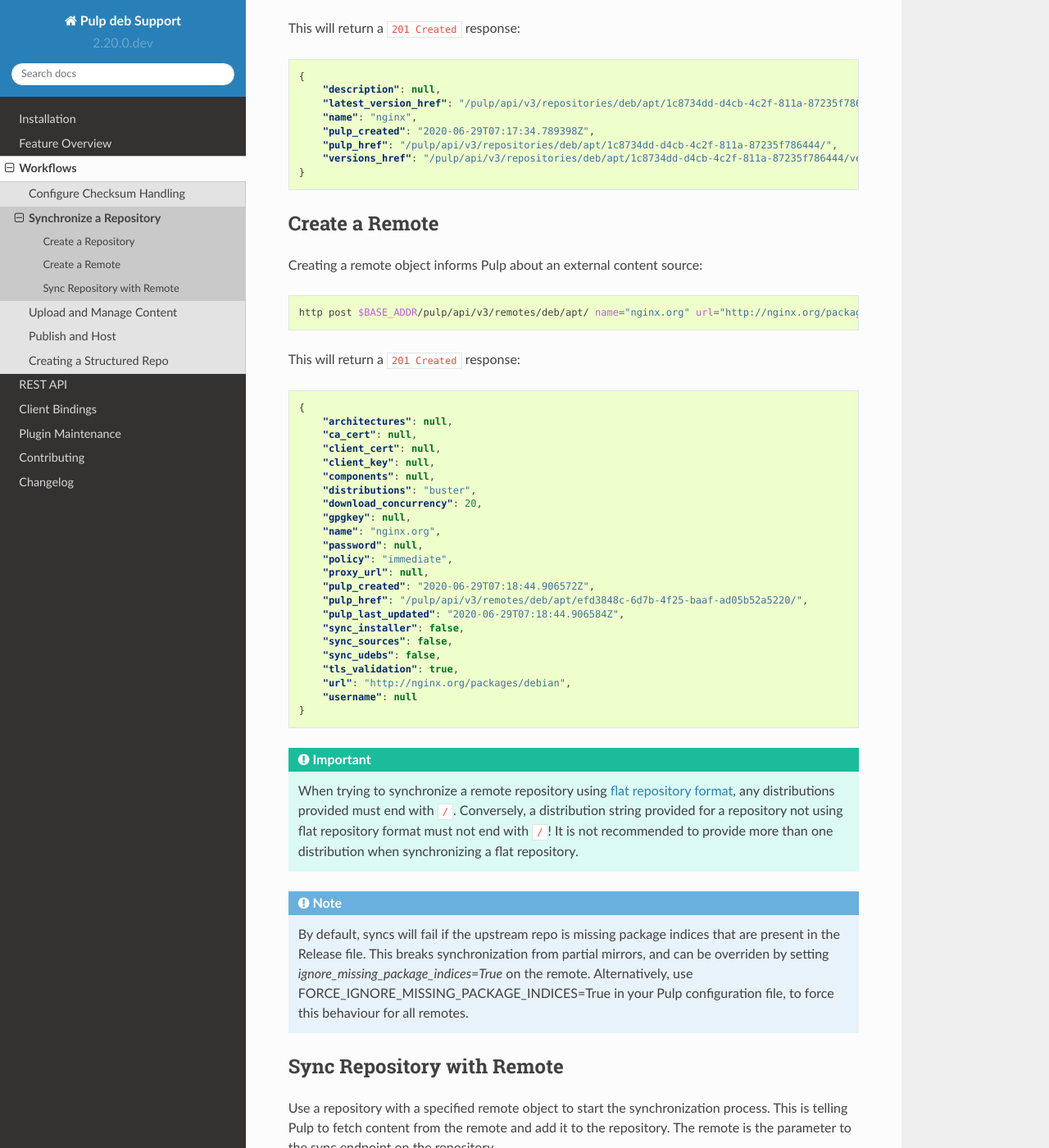
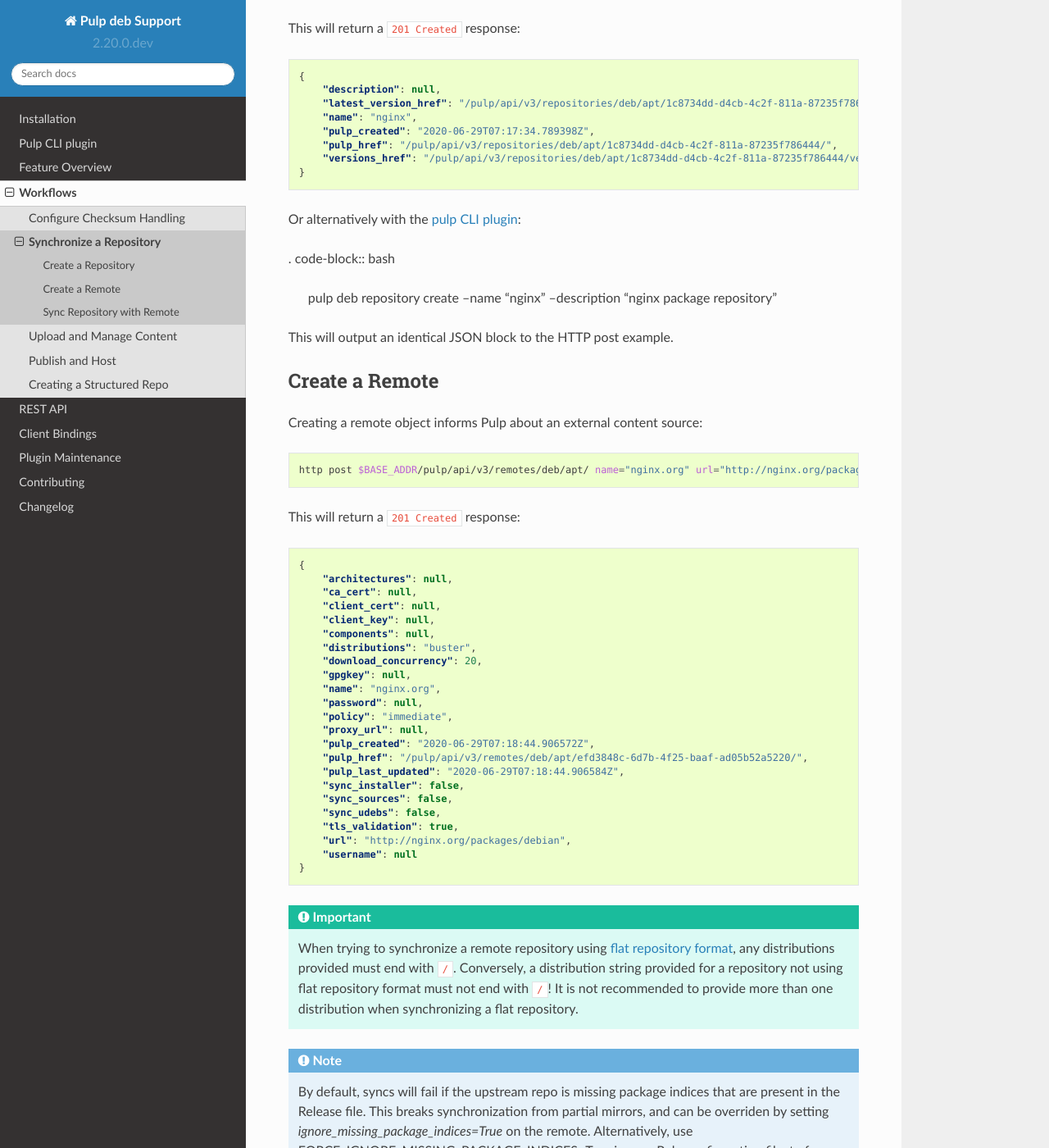
Before and after one commit to pulp/pulp_deb, a Sphinx documentation site: the page built from docs/workflows/sync.rst, in a window 1280 px wide and 1400 px high, scrolled down 885 px. Shown: the whole window at 82% size. Built offline with Sphinx 7.4.7 and the Read the Docs theme 2.0.0, drawn with Linux system fonts in a browser that asks for light colours; some of the changed text lies outside the part shown.

Commit message:
Provide docs for workflow operations supported by the CLI plugin.
Fixes #598, but noting that the CLI plugin is currently incomplete.

```diff
--- a/docs/index.rst
+++ b/docs/index.rst
@@ -9,6 +9,10 @@ This plugin is a part of the `Pulp Project`_, and assumes some familiarity with
 If you are just getting started with the plugin, read the high level :ref:`feature overview <feature_overview>` first.
 See :ref:`workflows <workflows>` for detailed usage examples.
 See the :ref:`REST API <rest_api>` documentation for an exhaustive feature reference.
+
+The examples in this documentation show examples in two formats: the `httpie` HTTP queries you would make to call the
+REST API itself, and (where implemented) a corresponding `pulp_cli_deb` pulp CLI equivalent. To read more about the
+`pulp_cli_deb` command line plugin, read :ref:`pulp CLI plugin <pulp_cli_deb>`.
 
 The most important places relating to this project:
 
@@ -28,6 +32,7 @@ Table of Contents
    :maxdepth: 1
 
    installation
+   pulp_cli_deb
    feature_overview
    workflows
    rest_api
--- a/docs/installation.rst
+++ b/docs/installation.rst
@@ -13,3 +13,5 @@ This will both work for entirely new Pulp installations, as well as to add the `
 
 If you need more help with advanced installation scenarios you can either consult the documentation referenced above, or else join the ``pulp`` Matrix/IRC channel for interactive help.
 See the `Pulp project help page`_ for more information and additional ways on how to get in contact with the Pulp community.
+
+It is useful to note that there is a pulp CLI plugin for ``pulp_deb``, which is documented at :ref:`pulp CLI plugin <pulp_cli_deb>`.
--- a/docs/workflows/sync.rst
+++ b/docs/workflows/sync.rst
@@ -35,6 +35,13 @@ This will return a ``201 Created`` response:
        "versions_href": "/pulp/api/v3/repositories/deb/apt/1c8734dd-d4cb-4c2f-811a-87235f786444/versions/"
    }
 
+Or alternatively with the :ref:`pulp CLI plugin <pulp_cli_deb>`:
+
+. code-block:: bash
+
+   pulp deb repository create --name "nginx" --description "nginx package repository"
+
+This will output an identical JSON block to the HTTP post example.
 
 Create a Remote
 --------------------------------------------------------------------------------
@@ -83,6 +90,14 @@ This will return a ``201 Created`` response:
    This breaks synchronization from partial mirrors, and can be overriden by setting `ignore_missing_package_indices=True` on the remote.
    Alternatively, use FORCE_IGNORE_MISSING_PACKAGE_INDICES=True in your Pulp configuration file, to force this behaviour for all remotes.
 
+Or alternatively with the :ref:`pulp CLI plugin <pulp_cli_deb>`:
+
+. code-block:: bash
+
+   pulp deb remote create --name "nginx.org" --url "http://nginx.org/packages/debian" \
+       --distribution "buster"
+
+This will output an identical JSON block to the HTTP post example.
 
 Sync Repository with Remote
 --------------------------------------------------------------------------------
@@ -180,3 +195,7 @@ Notice that when the synchronize task completes, it creates a new version, which
     Learn more about scheduling tasks `here <https://docs.pulpproject.org/pulpcore/workflows/scheduling-tasks.html>`_.
 
 Continue with :doc:`publish` to make your synced repository consumable.
+
+.. note::
+
+    There is currently no :ref:`pulp CLI plugin <pulp_cli_deb>` equivalent for this operation.
```
Also changed, not shown: docs/pulp_cli_deb.rst (added, +37 -0 lines), docs/workflows/publish.rst (+13 -0 lines).
